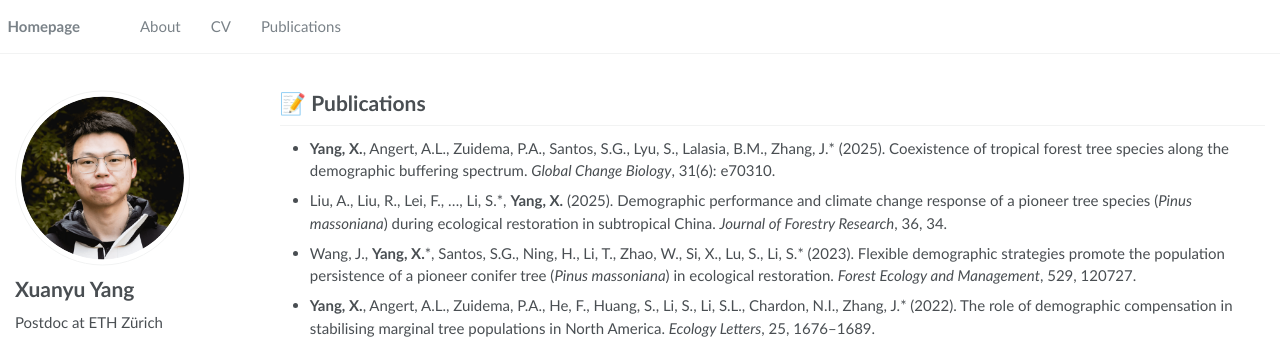
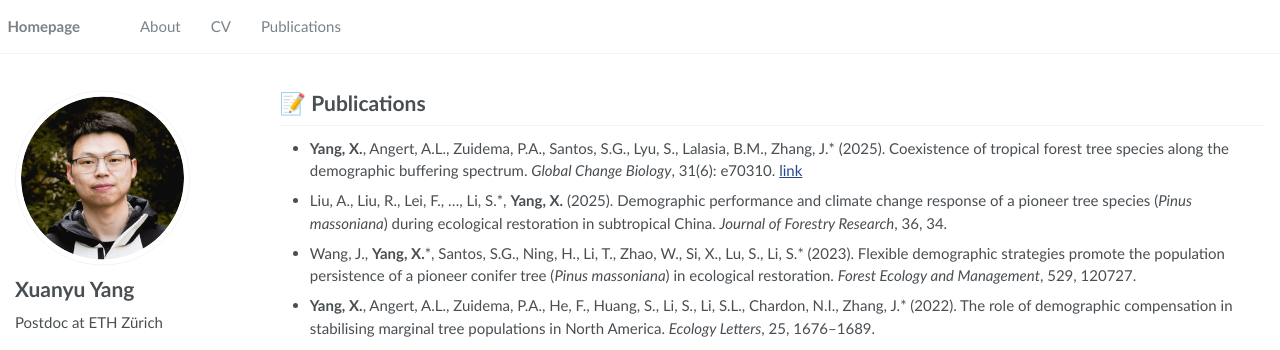
Before and after one commit to Xianyu-Yang/xianyu-yang.github.io, a Jekyll site: the page built from _pages/publications.md, in a window 1280 px wide. Shown: the top 350 px of the page. Built offline with Jekyll 4.4.1, drawn with Linux system fonts in a browser that asks for light colours; some web fonts are replaced.

Commit message:
Update publications.md

```diff
--- a/_pages/publications.md
+++ b/_pages/publications.md
@@ -6,7 +6,7 @@ author_profile: true
 ---
 
 # 📝 Publications
-- **Yang, X.**, Angert, A.L., Zuidema, P.A., Santos, S.G., Lyu, S., Lalasia, B.M., Zhang, J.\* (2025). Coexistence of tropical forest tree species along the demographic buffering spectrum. _Global Change Biology_, 31(6): e70310.
+- **Yang, X.**, Angert, A.L., Zuidema, P.A., Santos, S.G., Lyu, S., Lalasia, B.M., Zhang, J.\* (2025). Coexistence of tropical forest tree species along the demographic buffering spectrum. _Global Change Biology_, 31(6): e70310. [link]([https://research.vu.nl/en/persons/hans-cornelissen](https://onlinelibrary.wiley.com/doi/10.1111/gcb.70310)){:target="_blank"}
 
 - Liu, A., Liu, R., Lei, F., …, Li, S.\*, **Yang, X.** (2025). Demographic performance and climate change response of a pioneer tree species (*Pinus massoniana*) during ecological restoration in subtropical China. _Journal of Forestry Research_, 36, 34.
 
```
